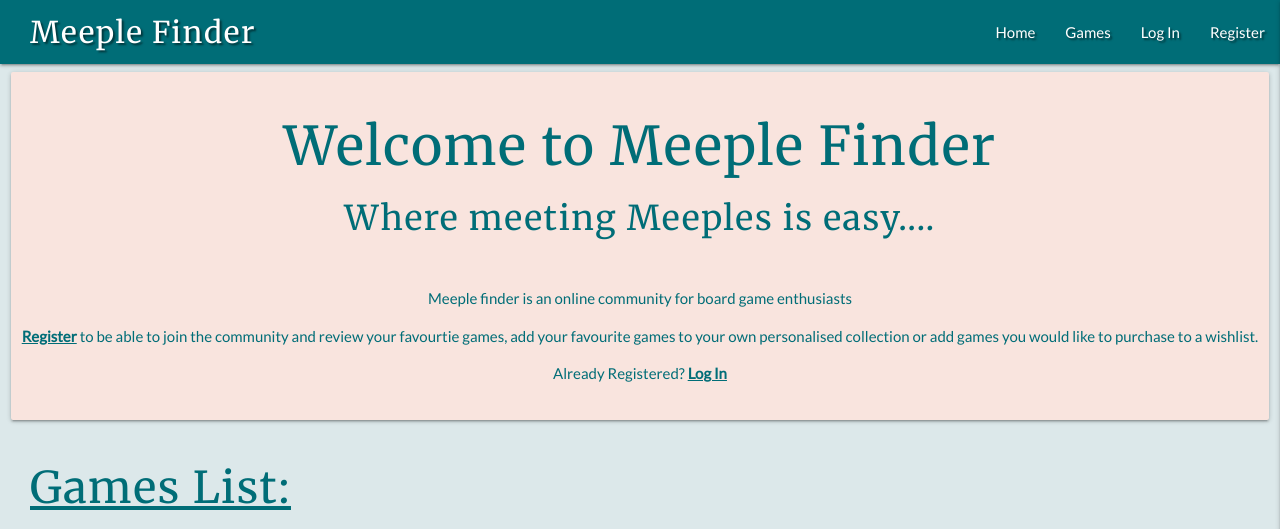
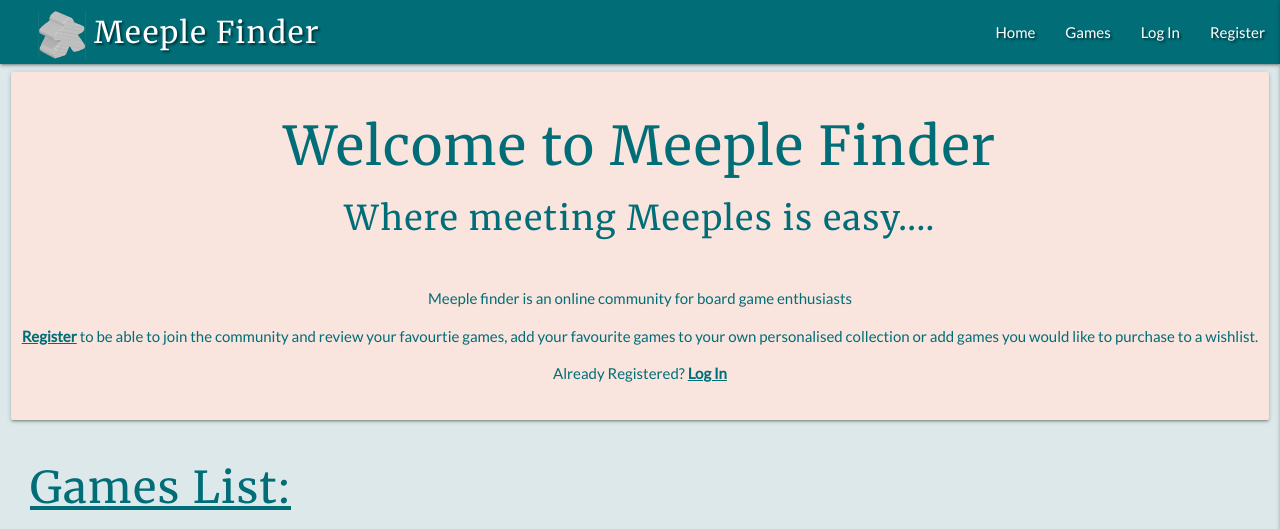
Before and after one commit to Vivioli87/meeple_finder, a Flask app: page / in a window 1280 px wide. Shown: the top 529 px of the page. Run offline with Flask 2, Linux system fonts and the light colour scheme; data that the repository does not hold is empty; some libraries are stand-ins or nearby versions.

Commit message:
added meeple icon to nav bar

```diff
--- a/static/css/style.css
+++ b/static/css/style.css
@@ -2,7 +2,7 @@
 
 /* base template/general styling*/
 body {
-    background-color: #0d636b24;
+    background-color: #dce8ea;
     font-family: 'Lato', sans-serif;
 }
 
@@ -32,6 +32,14 @@ a.brand-logo {
     font-size: 2rem;
     font-family: 'Merriweather', serif;
     letter-spacing: 1.5px;
+}
+
+a.brand-logo > img {
+    width: 64px;
+    height: 64px;
+    line-height: 64px;
+    vertical-align: middle;
+    padding: 8px;
 }
 
 .card-panel {
--- a/templates/base.html
+++ b/templates/base.html
@@ -18,7 +18,9 @@
             <!--Nav bar-->
             <nav class="nav-extended text-shadow custom-teal">
                 <div class="nav-wrapper">
-                <a href="{{ url_for('get_games') }}" class="brand-logo">Meeple Finder</a>
+                    <a href="{{ url_for('get_games') }}" class="brand-logo">
+                        <img src="/static/img/Meeples-Icon-White.png">Meeple Finder
+                    </a>
                     <a href="#" data-target="mobile-demo" class="sidenav-trigger right"><i class="fas fa-bars"></i></a>
                     <ul class="right hide-on-med-and-down">
                         <li><a href="{{ url_for('get_games') }}">Home</a></li>
```
Also changed, not shown: static/img/MeepleAlone-Background.jpg (added), static/img/MeepleAlone-Square.jpg (added), static/img/Meeples-Background.jpg (added), static/img/Meeples-Icon-Teal.png (added), static/img/Meeples-Icon-TealOnWhite.png (added), static/img/Meeples-Icon-White.png (added). Lines whose indentation alone changed are shown as unchanged.
